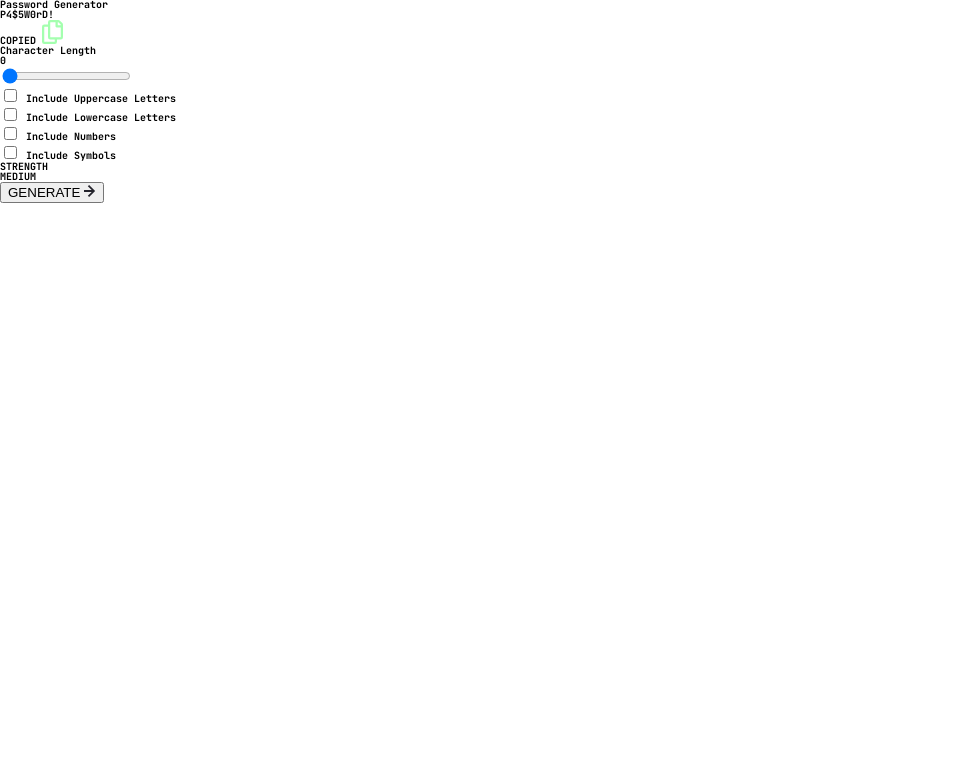
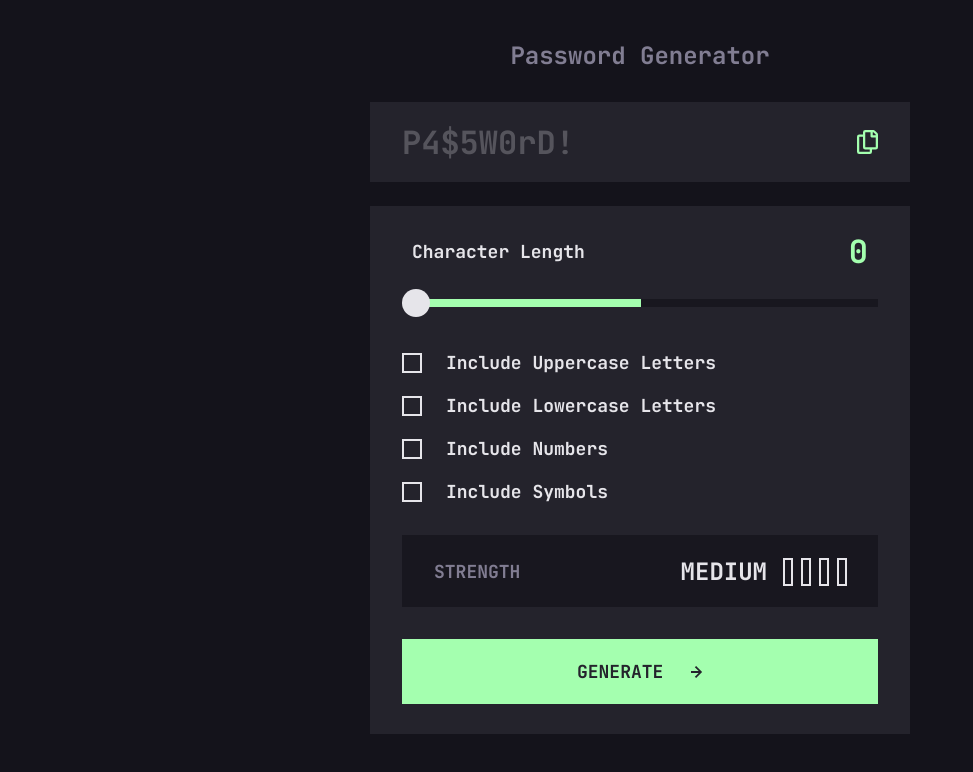
Before and after one commit to lashasaata/Password-generator-app, a plain HTML site: page index.html in a window 1280 px wide. Shown: the whole page, without its empty margins (0-973 px from the left). Drawn offline with Linux system fonts and the light colour scheme.

Commit message:
add styles for desktop version without generate and copy styles

```diff
--- a/style.css
+++ b/style.css
@@ -4,3 +4,245 @@ html {
   font-family: "JetBrains Mono";
   font-weight: 700;
 }
+body {
+  display: flex;
+  flex-direction: column;
+  align-items: center;
+  background-color: #14131b;
+}
+header {
+  font-size: 2.4rem;
+  line-height: normal;
+  letter-spacing: normal;
+  text-align: center;
+  color: #817d92;
+  margin-top: 40px;
+}
+.display {
+  display: flex;
+  align-items: center;
+  justify-content: space-between;
+  width: 540px;
+  height: 80px;
+  margin-top: 31px;
+  padding: 0px 32px;
+  background-color: #24232c;
+}
+#result {
+  font-size: 3.2rem;
+  line-height: normal;
+  letter-spacing: normal;
+  text-align: left;
+  color: #e6e5ea;
+  opacity: 0.25;
+}
+.display div {
+  display: flex;
+  align-items: center;
+  gap: 16px;
+}
+#copySpan {
+  font-size: 1.8rem;
+  line-height: normal;
+  letter-spacing: normal;
+  text-align: left;
+  color: #a4ffaf;
+  display: none;
+}
+#copyIcon:hover {
+  cursor: pointer;
+  filter: white;
+}
+main {
+  display: flex;
+  flex-direction: column;
+  align-items: center;
+  width: 540px;
+  height: 528px;
+  flex-grow: 0;
+  margin: 24px 0px 100px;
+  background-color: #24232c;
+}
+.heading {
+  display: flex;
+  align-items: center;
+  gap: 264px;
+  margin-top: 24px;
+}
+h2 {
+  font-size: 1.8rem;
+  line-height: normal;
+  letter-spacing: normal;
+  text-align: left;
+  color: #e6e5ea;
+}
+#value {
+  font-size: 3.2rem;
+  line-height: normal;
+  letter-spacing: normal;
+  text-align: left;
+  color: #a4ffaf;
+}
+.rangeDiv {
+  position: relative;
+  margin-top: 26px;
+}
+#range {
+  -webkit-appearance: none;
+  appearance: none;
+  width: 476px;
+  height: 8px;
+  margin: 0px;
+  flex-grow: 0;
+  background-color: #18171f;
+}
+#range::-webkit-slider-thumb {
+  -webkit-appearance: none;
+  appearance: none;
+  position: relative;
+  width: 28px;
+  height: 28px;
+  border-radius: 50%;
+  flex-grow: 0;
+  background-color: #e6e5ea;
+}
+#range::-webkit-slider-thumb:hover {
+  cursor: pointer;
+  border: solid 2px #a4ffaf;
+  background-color: #18171f;
+}
+#progress {
+  position: absolute;
+  width: 50%;
+  max-width: 475px;
+  height: 8px;
+  left: 1px;
+  flex-grow: 0;
+  background-color: #a4ffaf;
+}
+.checks {
+  display: flex;
+  flex-direction: column;
+  gap: 20px;
+  margin: 42px 0px 0px 32px;
+  align-self: flex-start;
+}
+.choose {
+  display: flex;
+  align-items: center;
+  gap: 24px;
+}
+.choose input {
+  -webkit-appearance: none;
+  appearance: none;
+  width: 20px;
+  height: 20px;
+  margin: 0px;
+  border: solid 2px #e6e5ea;
+}
+.choose input:hover {
+  cursor: pointer;
+  border: solid 2px #a4ffaf;
+}
+.choose input:checked {
+  background-image: url(images/icon-check.svg);
+  background-repeat: no-repeat;
+  background-position: center;
+  border: none;
+  background-color: #a4ffaf;
+}
+.choose span {
+  font-size: 1.8rem;
+  line-height: normal;
+  letter-spacing: normal;
+  text-align: left;
+  color: #e6e5ea;
+}
+.levelSection {
+  display: flex;
+  justify-content: space-between;
+  align-items: center;
+  width: 476px;
+  height: 72px;
+  margin-top: 32px;
+  padding: 21px 31.5px 20px 32px;
+  background-color: #18171f;
+}
+
+.levelSection span {
+  font-size: 1.8rem;
+  line-height: normal;
+  letter-spacing: normal;
+  text-align: center;
+  color: #817d92;
+}
+#level {
+  font-size: 2.4rem;
+  color: #e6e5ea;
+}
+.dificulty {
+  display: flex;
+  align-items: center;
+  gap: 15.5px;
+}
+.levelDivs {
+  display: flex;
+  align-items: center;
+  gap: 8px;
+}
+.levelDivs div {
+  width: 10px;
+  height: 28px;
+  border: solid 2px #e6e5ea;
+}
+/* to change levels  */
+.tooWeak #level1 {
+  background-color: #f64a4a;
+  border: none;
+}
+.weak #level2,
+.weak #level1 {
+  background-color: #18171f;
+  border: none;
+}
+.medium #level3,
+.medium #level2,
+.medium #level1 {
+  background-color: #24232c;
+  border: none;
+}
+.strong #level4,
+.strong #level3,
+.strong #level2,
+.strong #level1 {
+  background-color: #a4ffaf;
+  border: none;
+}
+#generate {
+  width: 476px;
+  height: 65px;
+  flex-grow: 0;
+  margin-top: 32px;
+  border: none;
+  background-color: #a4ffaf;
+  position: relative;
+}
+#generate:hover {
+  cursor: pointer;
+  background-color: #24232c;
+  border: solid 2px #a4ffaf;
+}
+#generate:hover #generate span {
+  color: red;
+}
+#generate span,
+#generate img {
+  pointer-events: none;
+}
+#generate span {
+  margin-right: 24px;
+  font-size: 1.8rem;
+  text-align: center;
+  color: #24232c;
+  font-family: "JetBrains Mono";
+}
```
